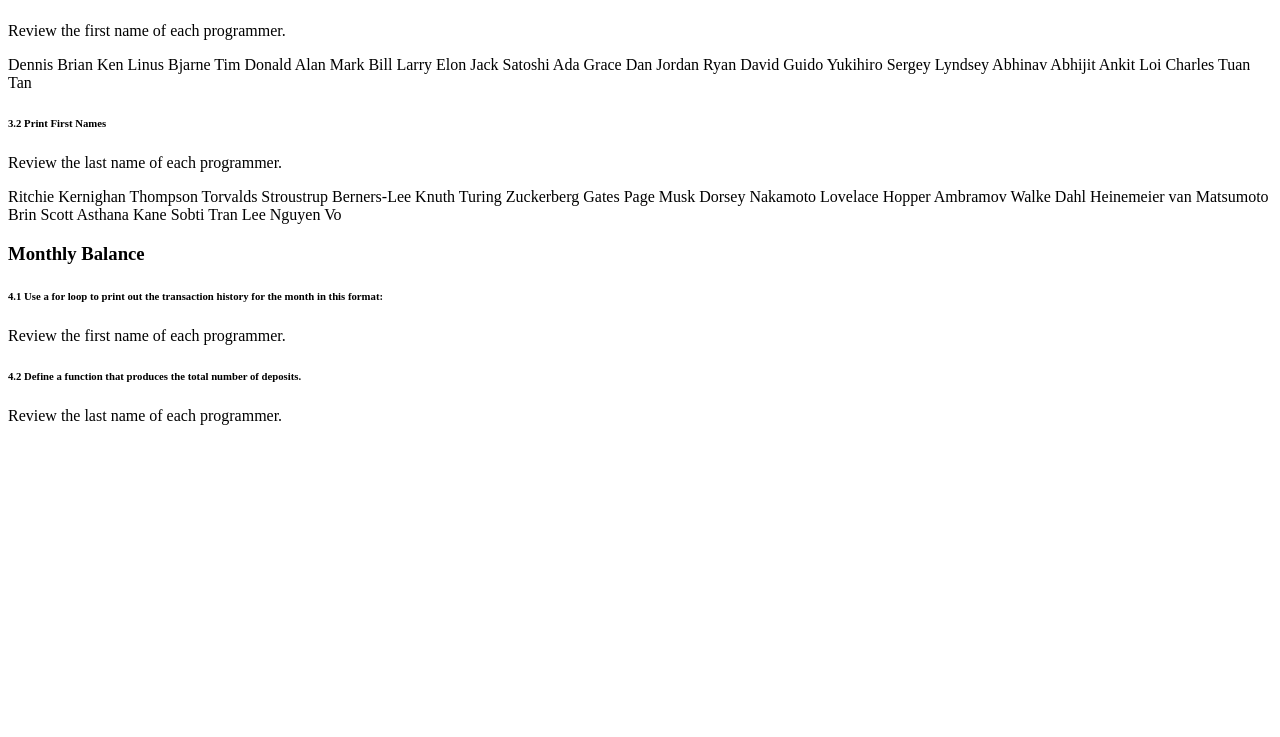
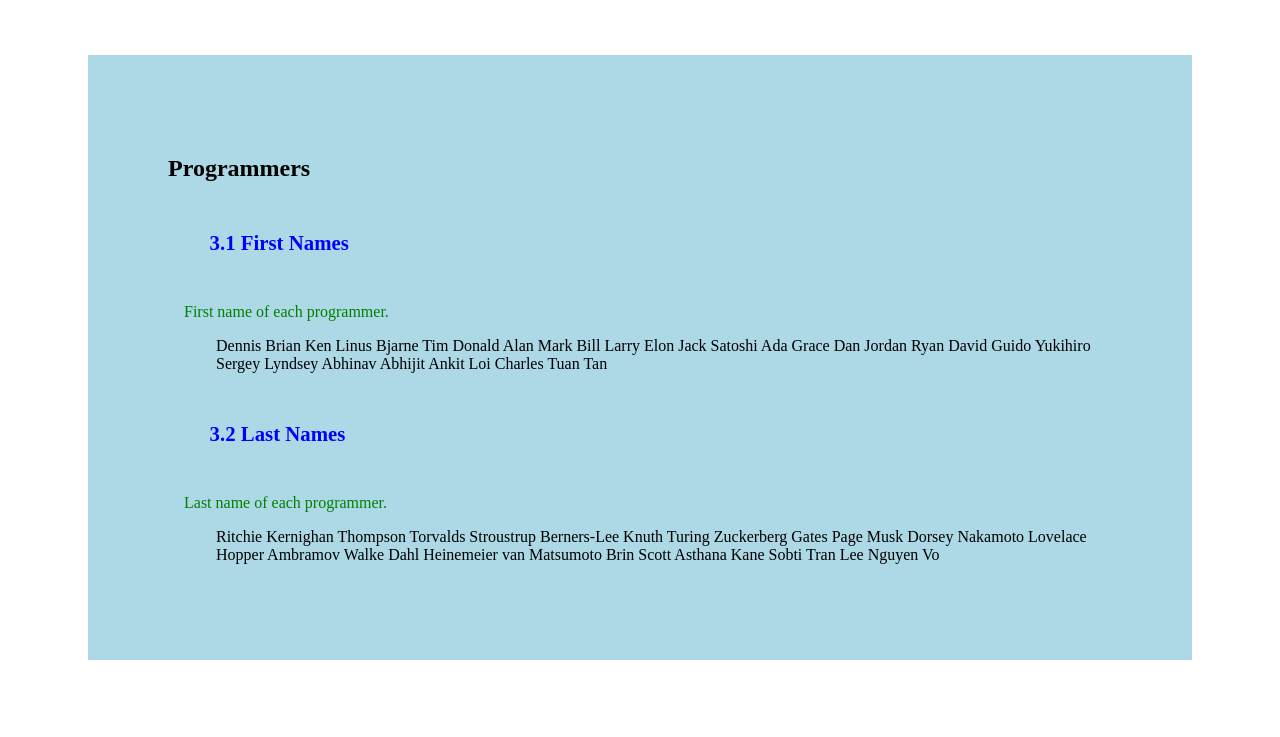
Before and after one commit to PrimeTimeTran/jag-3.2-IteratingArrays, a plain HTML site: page index.html in a window 1280 px wide. Shown: the part 83-820 px from the top of the page. Drawn offline with Linux system fonts and the light colour scheme.

Commit message:
Add some style

```diff
--- a/index.html
+++ b/index.html
@@ -1,45 +1,63 @@
 <!DOCTYPE html>
 <html lang="en">
+
 <head>
   <meta charset="UTF-8">
   <meta http-equiv="X-UA-Compatible" content="IE=edge">
   <meta name="viewport" content="width=device-width, initial-scale=1.0">
   <title>3.2 Iterating Arrays</title>
+
+  <link rel="stylesheet" href="style.css">
 </head>
+
 <body>
-  <h1></h1>
+  <h1>3.2 Iterating Arrays</h1>
   <div>
-
-  <div class='section 3.0'>
-    <h3>Programmers</h3>
+    <section>
+      <h2>Programmers</h2>
       <div>
-      <h6>3.1 Print First Names</h6>
-      <p>Review the first name of each programmer.</p>
-      <p id="3.1"></p>
+        <h6 class="title">3.1 First Names</h6>
+        <p class="question">First name of each programmer.</p>
+        <p id="3.1" class="answer"></p>
       </div>
       <div>
-      <h6>3.2 Print First Names</h6>
-      <p>Review the last name of each programmer.</p>
-      <p id="3.2"></p>
+        <h6 class="title">3.2 Last Names</h6>
+        <p class="question">Last name of each programmer.</p>
+        <p id="3.2" class="answer"></p>
       </div>
-  </div>
+    </section>
 
-  <div class='section 4.1'>
-    <h3>Monthly Balance</h3>
+    <section>
+      <h2>Monthly Balance</h2>
       <div>
-      <h6>4.1 Use a for loop to print out the transaction history for the month in this format:</h6>
-      <p>Review the first name of each programmer.</p>
-      <p id="4.11"></p>
+        <h6 class="title">4.1 History</h6>
+        <p class="question">Use a for loop to print out the transaction history for the month in this format:.</p>
+        <p id="4.1" class="answer"></p>
       </div>
       <div>
-      <h6>4.2 Define a function that produces the total number of deposits.</h6>
-      <p>Review the last name of each programmer.</p>
-      <p id="3.2"></p>
+        <h6 class="title">4.2 Total Deposits Count</h6>
+        <p class="question">Define a function that produces the total number of deposits.</p>
+        <p id="4.2" class="answer"></p>
       </div>
+    </section>
+
+    <section>
+      <h2>Order</h2>
+      <div>
+        <h6 class="title">5.1 History</h6>
+        <p class="question">Use a for loop to print out the transaction history for the month in this format:.</p>
+        <p id="5.1" class="answer"></p>
       </div>
+      <div>
+        <h6 class="title">5.2 Total Deposits Count</h6>
+        <p class="question">Define a function that produces the total number of deposits.</p>
+        <p id="5.2" class="answer"></p>
+      </div>
+    </section>
 
   </div>
 
   <script src="programmers.js"></script>
 </body>
+
 </html>
--- a/style.css
+++ b/style.css
@@ -0,0 +1,24 @@
+.title {
+  color: blue;
+  font-size: 1.3em;
+  margin-left: 2em;
+}
+
+.question {
+  color: green;
+  margin-left: 1em;
+}
+
+.answer {
+  margin-left: 3em;
+}
+
+section {
+  padding: 5em;
+  margin: 5em;
+
+}
+
+section:nth-of-type(odd) {
+    background-color: lightblue;
+}
```
Lines whose indentation alone changed are shown as unchanged.
